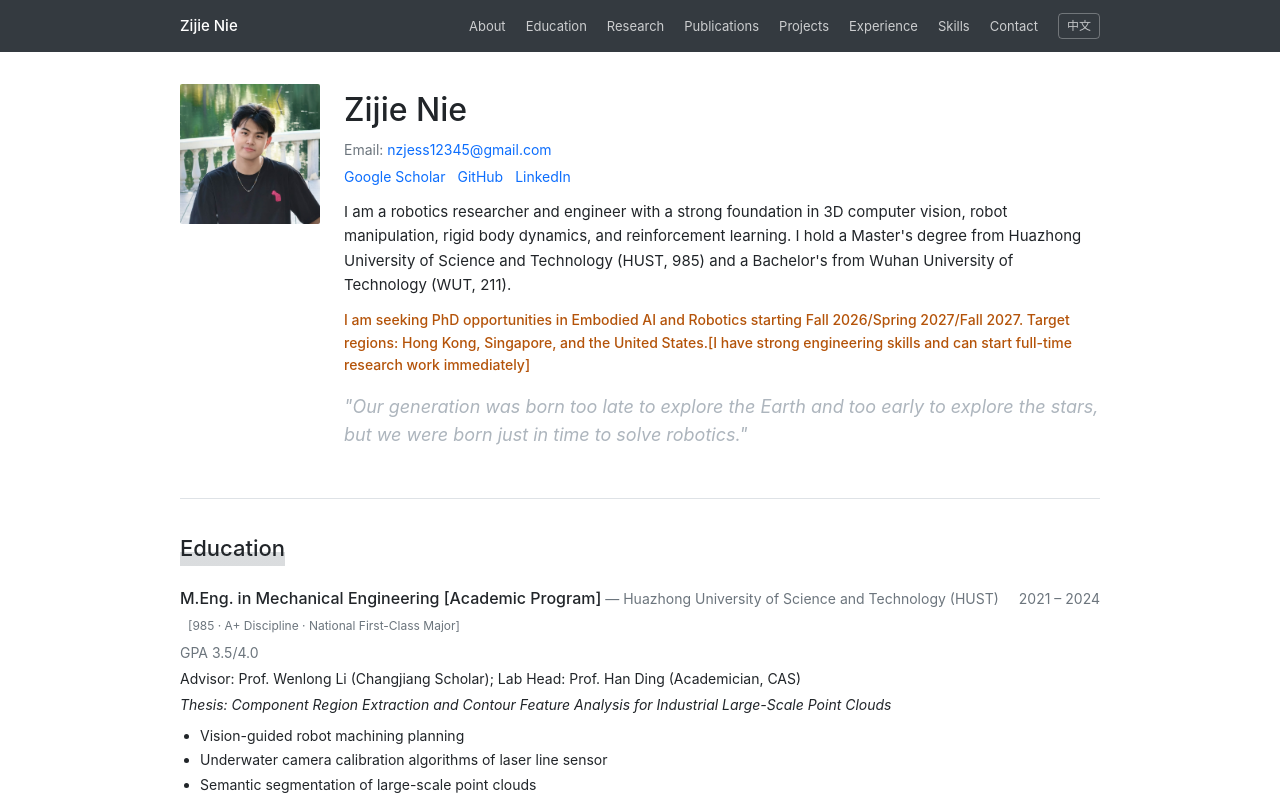
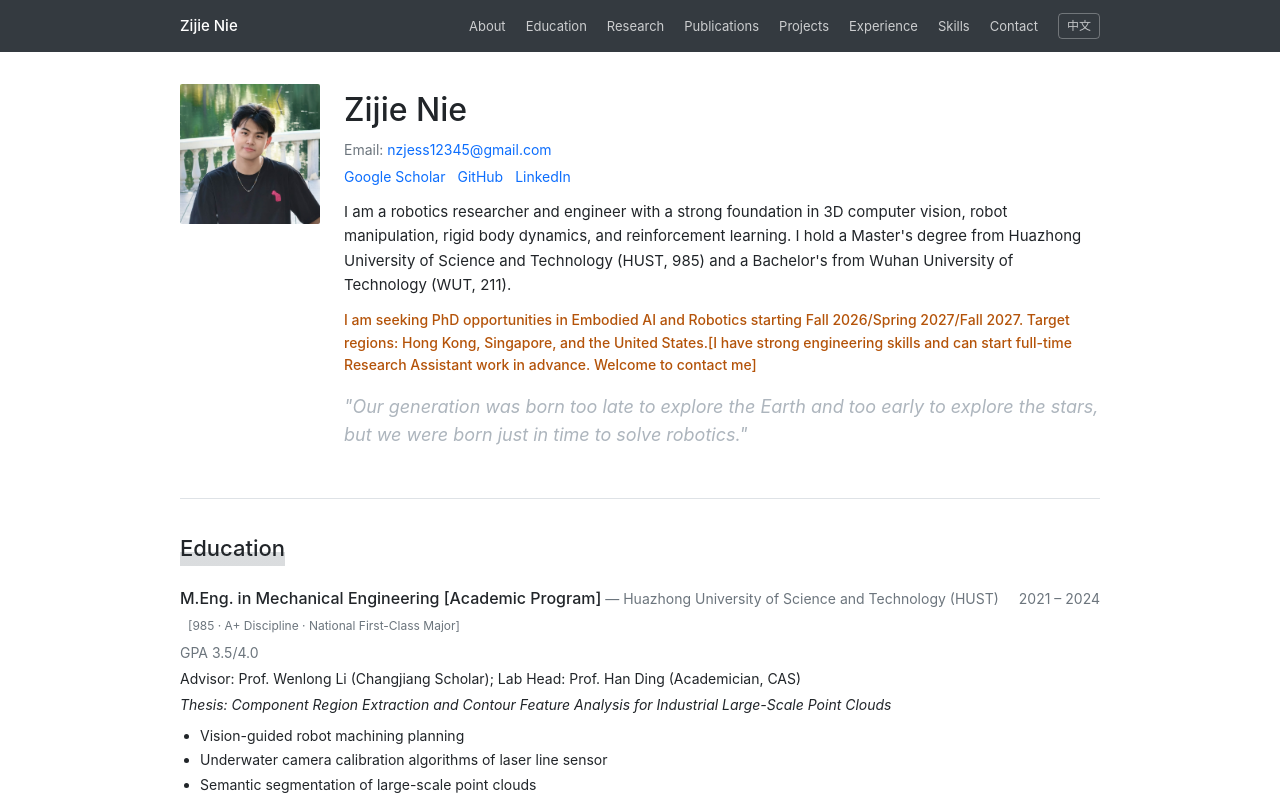
Before and after one commit to Nat-J/Nat-J.github.io, a React (Vite) app: page / in a window 1280 px wide. Shown: the top 800 px of the page. Built offline with nearby package versions, Linux system fonts and the light colour scheme.

Commit message:
更新RA

```diff
--- a/src/data/content.ts
+++ b/src/data/content.ts
@@ -25,8 +25,8 @@
       { label: 'LinkedIn', url: 'https://www.linkedin.com/in/j-nat-07910b413/' },
     ],
     status: {
-      en: 'I am seeking PhD opportunities in Embodied AI and Robotics starting Fall 2026/Spring 2027/Fall 2027. Target regions: Hong Kong, Singapore, and the United States.[I have strong engineering skills and can start full-time research work immediately]',
-      zh: '正在寻找 2026 Fall / 2027 Spring / 2027 Fall 入学的具身智能与机器人方向的博士生机会。目标地区：中国香港、新加坡、美国。[我的工程能力很强，可以随时开展全职研究工作]',
+      en: 'I am seeking PhD opportunities in Embodied AI and Robotics starting Fall 2026/Spring 2027/Fall 2027. Target regions: Hong Kong, Singapore, and the United States.[I have strong engineering skills and can start full-time Research Assistant work in advance. Welcome to contact me]',
+      zh: '正在寻找 2026 Fall / 2027 Spring / 2027 Fall 入学的具身智能与机器人方向的博士生机会。目标地区：中国香港、新加坡、美国。[我的工程能力很强，可以提前开展全职RA研究工作，欢迎联系]',
     },
     quote: {
       en: '"Our generation was born too late to explore the Earth and too early to explore the stars, but we were born just in time to solve robotics."',
```
